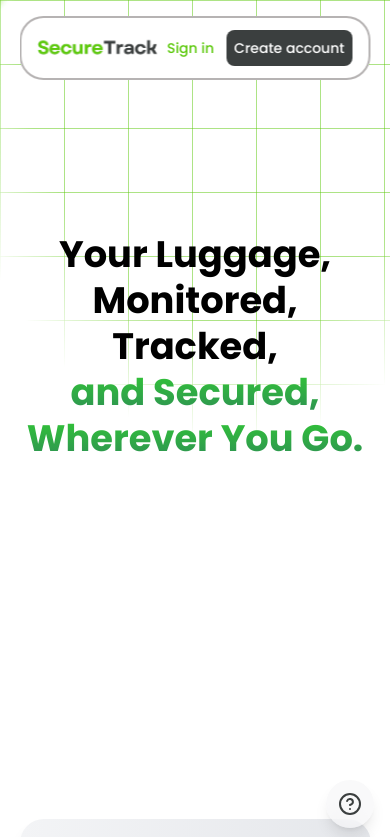
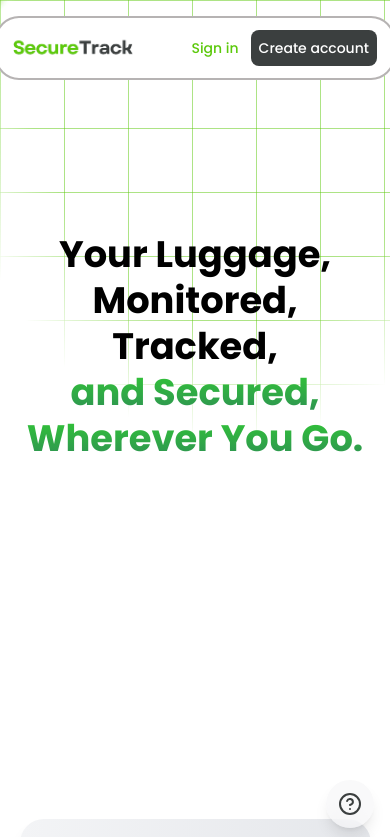
Before and after one commit to ygfest/secure-track-admin, a React (Vite) app in the folder client/: page / in a window 390 px wide. Shown: the top 837 px of the page. Built offline with nearby package versions, Linux system fonts and the light colour scheme.

Commit message:
Minor nav change

```diff
--- a/client/src/home/home.jsx
+++ b/client/src/home/home.jsx
@@ -48,7 +48,7 @@ export default function Home() {
       {/* Hero Section */}
       <section className="relative flex h-[80vh] w-full items-center justify-center">
         <div className="absolute bottom-0 left-0 right-0 top-0 bg-[linear-gradient(to_right,#5CC90C,transparent_1px),linear-gradient(to_bottom,#5CC90C,transparent_1px)] bg-[size:4rem_4rem] [mask-image:radial-gradient(ellipse_70%_60%_at_60%_0%,#000_80%,transparent_110%)]" />
-        <nav className="fixed left-1/2 top-4 z-40 w-[90%] max-w-[1200px] -translate-x-1/2 rounded-3xl border-2 border-[#42393962] px-4 py-3 backdrop-blur-sm backdrop-saturate-150 bg-white md:px-8 md:py-4">
+        <nav className="fixed left-1/2 top-4 z-40 w-[90%] max-w-[1200px] min-w-[400px] -translate-x-1/2 rounded-3xl border-2 border-[#42393962] px-4 py-3 backdrop-blur-sm backdrop-saturate-150 bg-white md:px-8 md:py-4">
           <header className="flex w-full items-center justify-between">
             <img src="/st-logo.png" alt="logo" width={120} height={35} />
             <div className="flex gap-1 md:gap-4 items-center">
```
